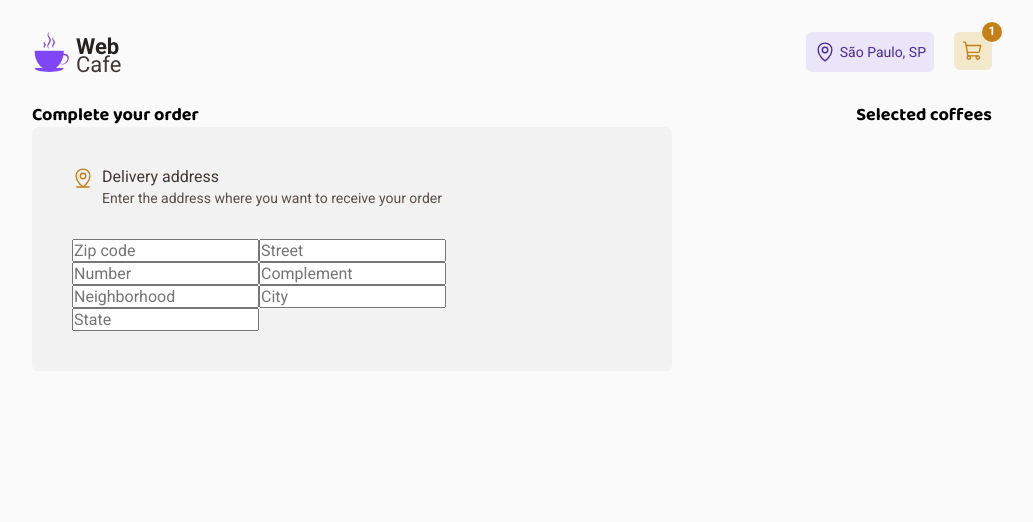
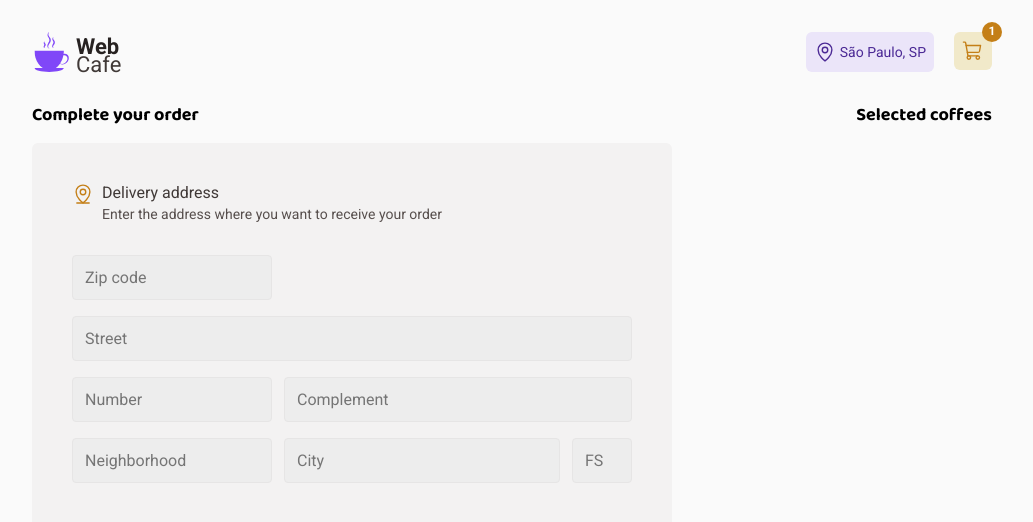
Before and after one commit to rauleffting/web-cafe, a React (Vite) app: page /checkout in a window 1280 px wide. Shown: the top 522 px of the page, without its empty margins (128-1161 px from the left). Built offline with nearby package versions, Linux system fonts and the light colour scheme; the HTML template or start-up script is replaced by a standard one.

Commit message:
add some improvements to 'complete your order' form

```diff
--- a/src/pages/Checkout/index.tsx
+++ b/src/pages/Checkout/index.tsx
@@ -25,12 +25,22 @@ export function Checkout() {
 
           <div className="input-wrapper">
             <input type="text" placeholder="Zip code" />
-            <input type="text" placeholder="Street" />
-            <input type="text" placeholder="Number" />
-            <input type="text" placeholder="Complement" />
-            <input type="text" placeholder="Neighborhood" />
-            <input type="text" placeholder="City" />
-            <input type="text" placeholder="State" />
+            <input type="text" placeholder="Street" className="street-input" />
+
+            <div className="number-complement-input-wrapper">
+              <input type="text" placeholder="Number" />
+              <input
+                type="text"
+                placeholder="Complement"
+                className="complement-input"
+              />
+            </div>
+
+            <div className="neighborhood-city-state-input-wrapper">
+              <input type="text" placeholder="Neighborhood" />
+              <input type="text" placeholder="City" className="city-input" />
+              <input type="text" placeholder="FS" className="state-input" />
+            </div>
           </div>
         </DeliveryContainer>
       </CompleteYourOrderContainer>
--- a/src/pages/Checkout/styles.ts
+++ b/src/pages/Checkout/styles.ts
@@ -17,6 +17,10 @@ export const CheckoutForm = styled.form`
 
 export const CompleteYourOrderContainer = styled.div`
   max-width: 40rem;
+
+  h3 {
+    margin-bottom: 1rem;
+  }
 `
 
 export const DeliveryContainer = styled.div`
@@ -25,6 +29,7 @@ export const DeliveryContainer = styled.div`
   padding: 2.5rem;
   border-radius: 6px;
   margin-bottom: 0.75rem;
+  width: 40rem;
 
   background-color: ${(props) => props.theme['gray-200']};
 
@@ -53,8 +58,47 @@ export const DeliveryContainer = styled.div`
       color: ${(props) => props.theme['gray-700']};
     }
   }
+
+  .input-wrapper {
+    display: flex;
+    flex-direction: column;
+
+    input {
+      background-color: ${(props) => props.theme['gray-300']};
+      border: 1px solid ${(props) => props.theme['gray-400']};
+      border-radius: 4px;
+      padding: 0.75rem;
+      margin-bottom: 1rem;
+      width: 12.5rem;
+    }
+
+    .street-input {
+      width: 100%;
+    }
+
+    .number-complement-input-wrapper {
+      display: flex;
+      gap: 0.75rem;
+
+      .complement-input {
+        width: 100%;
+      }
+    }
+
+    .neighborhood-city-state-input-wrapper {
+      display: flex;
+      gap: 0.75rem;
+
+      .city-input {
+        width: 100%;
+      }
+
+      .state-input {
+        max-width: 3.75rem;
+      }
+    }
+  }
 `
-export const BaseInput = styled.input``
 
 export const SelectedCoffeesContainer = styled.div`
   max-width: 28rem;
```
